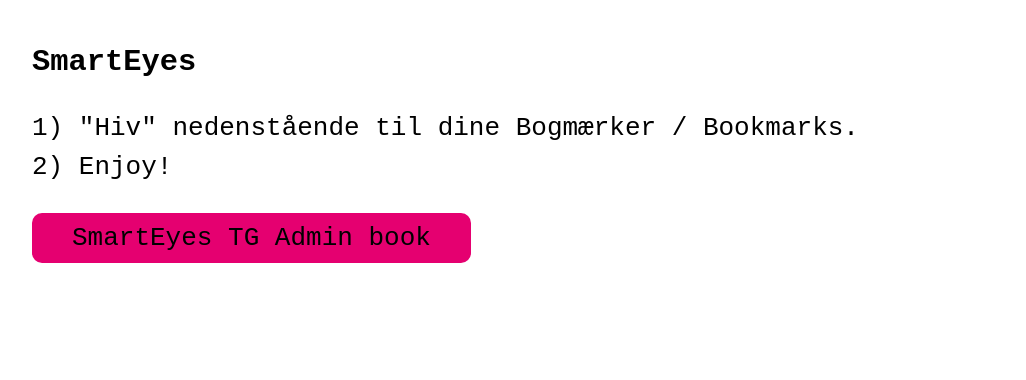
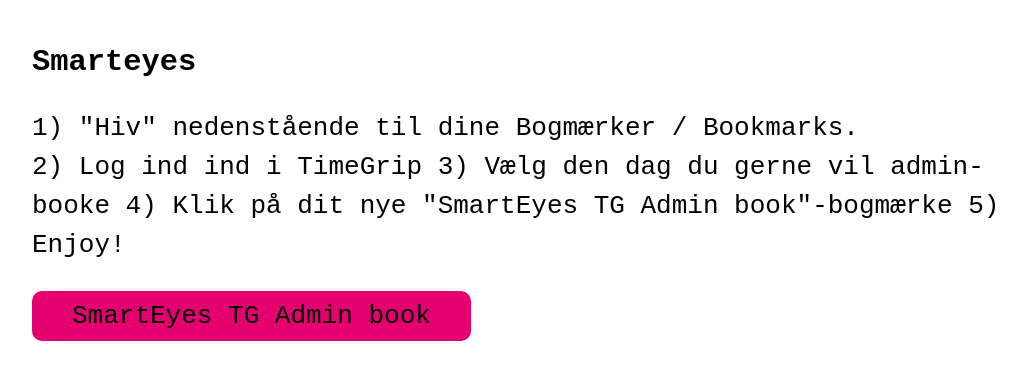
Before and after one commit to skhansen/skhansen.github.io, a Jekyll site: the page smarteyes.html, which Jekyll copies as it is, in a window 1280 px wide. Shown: the top 380 px of the page, without its empty margins (224-1250 px from the left). Built offline with Jekyll 4.4.1, drawn with Linux system fonts in a browser that asks for light colours.

Commit message:
Update smarteyes.html

```diff
--- a/smarteyes.html
+++ b/smarteyes.html
@@ -16,8 +16,8 @@
     a:hover {text-decoration:underline}
   </style></head>
   <body>
-    <h3>SmartEyes</h3>
-    <p>1) "Hiv" nedenstående til dine Bogmærker / Bookmarks.<br/>2) Enjoy!</p>
+    <h3>Smarteyes</h3>
+    <p>1) "Hiv" nedenstående til dine Bogmærker / Bookmarks.<br/>2) Log ind ind i TimeGrip 3) Vælg den dag du gerne vil admin-booke 4) Klik på dit nye "SmartEyes TG Admin book"-bogmærke 5) Enjoy!</p>
     <a
     onclick="alert('Du skal hive i den, ikke klikke på den...')"
     href="javascript:(async function() {
```
